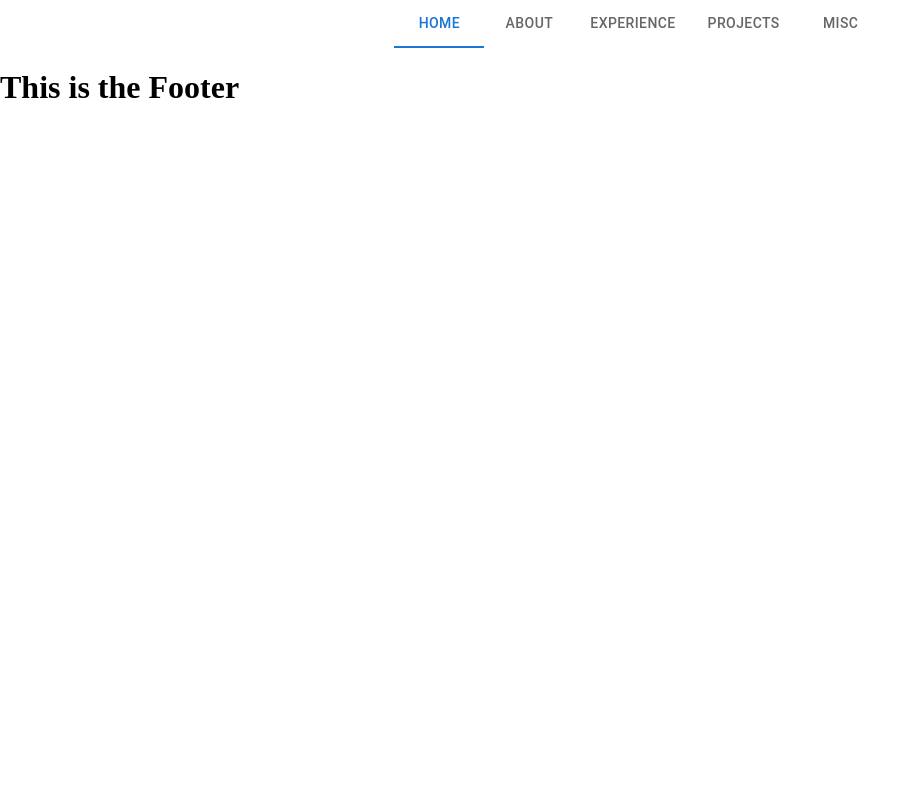
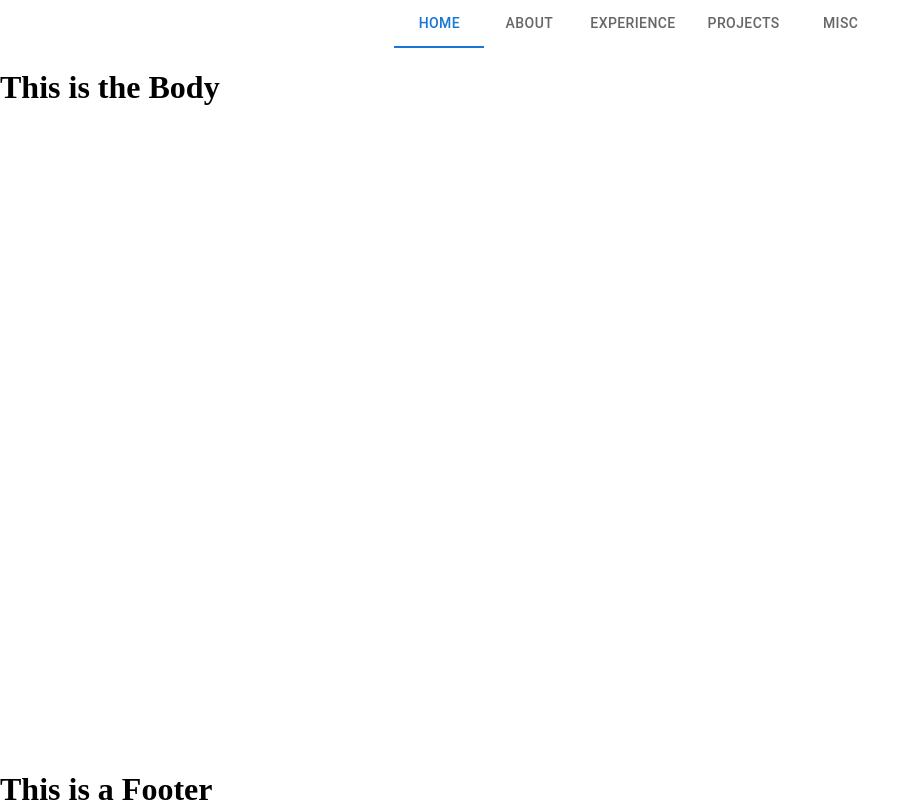
Before and after one commit to KWilson718/open-portfolio, a React (Vite) app: page / in a window 1280 px wide. Shown: the whole page, without its empty margins (0-921 px from the left). Built offline with nearby package versions, Linux system fonts and the light colour scheme.

Commit message:
Further improvements throughout

```diff
--- a/src/App.jsx
+++ b/src/App.jsx
@@ -1,11 +1,15 @@
 import Header from "./components/header";
+import Body from "./components/body";
 import Footer from "./components/footer";
+
+import './global.css';
 
 function App() {
 
   return (
     <>
       <Header />
+      <Body />
       <Footer />
     </>
   )
--- /dev/null
+++ b/src/components/body.jsx
@@ -0,0 +1,9 @@
+import { Box } from "@mui/material";
+
+export default function Body() {
+    return (
+        <Box className="body" >
+            <h1>This is the Body</h1>
+        </Box>
+    );
+}
--- a/src/components/footer.jsx
+++ b/src/components/footer.jsx
@@ -1,7 +1,9 @@
+import { Box } from "@mui/material";
+
 export default function Footer() {
     return (
-        <>
-            <h1>This is the Footer</h1>
-        </>
+        <Box className="footer" >
+            <h1>This is a Footer</h1>
+        </Box>
     );
 }
--- a/src/components/header.jsx
+++ b/src/components/header.jsx
@@ -9,7 +9,7 @@ export default function Header() {
     }
 
     return (
-        <Box>
+        <Box className="header">
             <Tabs
                 value={tabValue}
                 onChange={handleChange}
--- /dev/null
+++ b/src/global.css
@@ -0,0 +1,11 @@
+.header {
+    min-height: 5.5vh;
+}
+
+.body {
+    min-height: 85vh;
+}
+
+.footer {
+    min-height: 5vh;
+}
```
